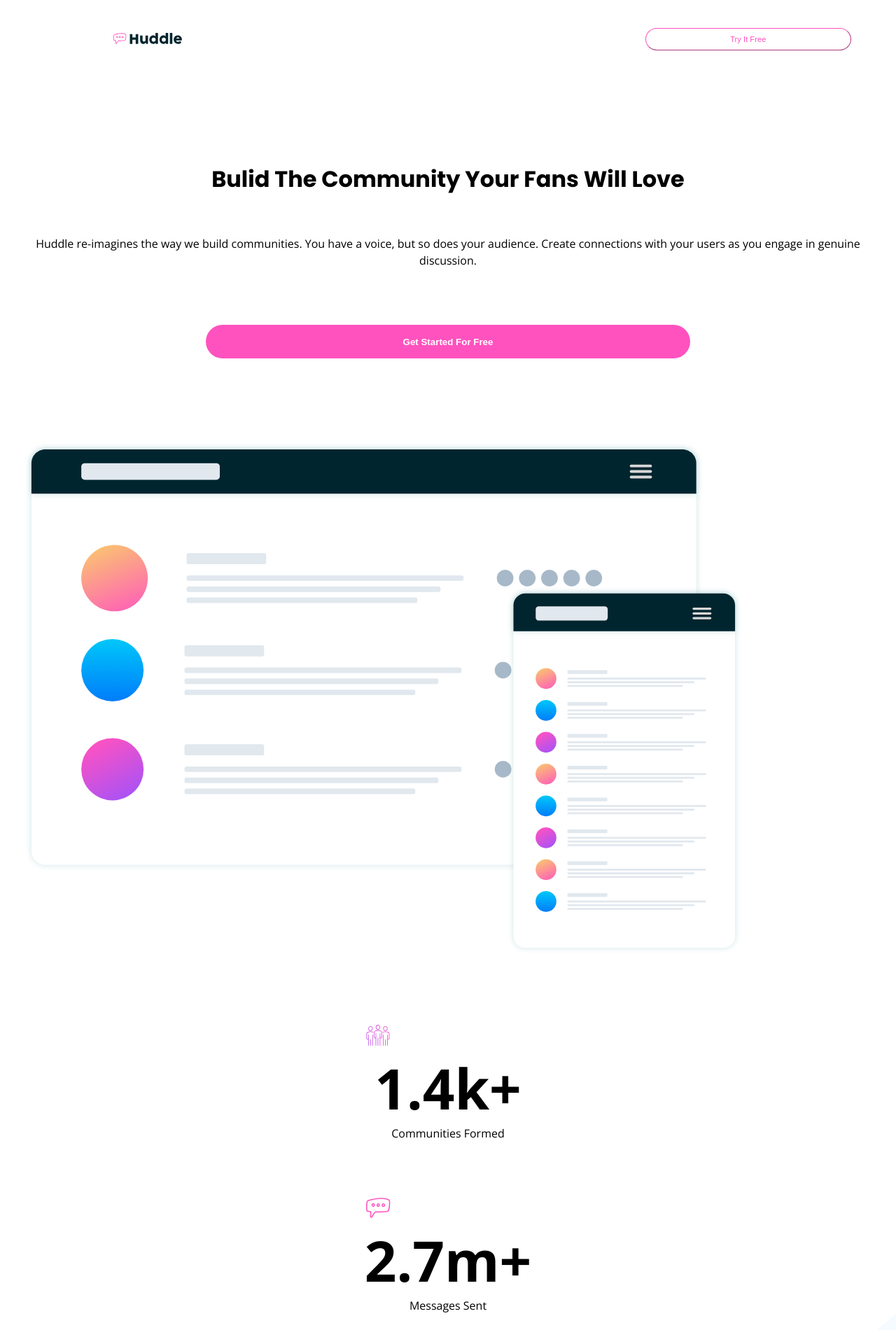
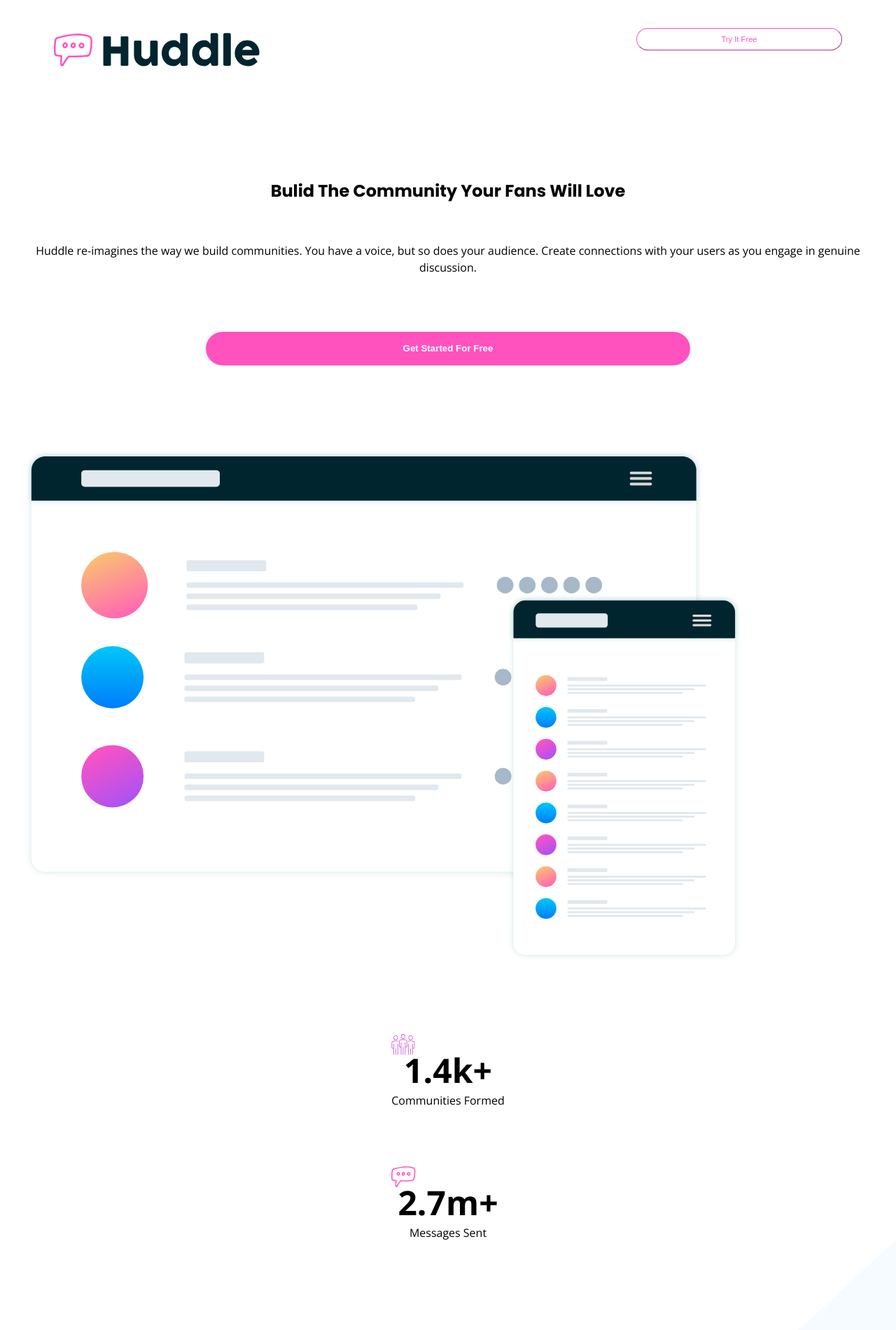
Before and after one commit to rasikbhatt/huddle, a plain HTML site: page index.html in a window 1280 px wide. Shown: the top 1900 px of the page at 70% size. Drawn offline with nearby package versions, Linux system fonts and the light colour scheme.

Commit message:
rectification

```diff
--- a/css/styles.css
+++ b/css/styles.css
@@ -9,11 +9,10 @@ html{
 header{
     display: flex;
     justify-content: space-between;
-    margin: 5vh 5vw 20vh 5vw;
+    margin: 5vh 6vw 20vh 6vw;
 }
 header img{
     width: 23vw;
-    height: 2vh;
     margin-top: 7px;
     object-fit: contain;
 }
@@ -31,9 +30,9 @@ header button{
     text-align: center;
     width: 100vw;
 }
-.start h1{
+.start h2{
     font-family: 'Poppins', sans-serif;
-    margin: 5px;
+    margin: 21px;
 }
 .start p{
     margin: 7vh 6vh 10vh 6vh;
@@ -61,11 +60,12 @@ header button{
     width: 35px;
     height: 30px;
     object-fit: contain;
-    margin-left: -25vh;
+    margin-left: -16vh;
+    margin-bottom: -16px;
 }
 .com-formed span{
     font-weight: 700;
-    font-size: 5rem;
+    font-size: 3rem;
 }
 .msg-sent{
     text-align: center;
@@ -75,11 +75,12 @@ header button{
     width: 35px;
     height: 30px;
     object-fit: contain;
-    margin-left: -25vh;
+    margin-left: -16vh;
+    margin-bottom:-16px;
 }
 .msg-sent span{
     font-weight: 700;
-    font-size: 5rem;
+    font-size: 3rem;
 }.grow{
     text-align: center;
 }
@@ -164,7 +165,7 @@ header button{
     border-radius: 2rem;
     border-width: 0rem;
 }
-.last{
+.last img{
     width: 100%;
     object-fit: contain;
 }
--- a/index.html
+++ b/index.html
@@ -15,7 +15,7 @@
         <button> Try It Free</button>
     </header>
     <div class="start">
-     <h1>Bulid The Community Your Fans Will Love</h1>
+     <h2>Bulid The Community Your Fans Will Love</h2>
      <p>Huddle re-imagines the way we build communities. You have a voice, but so does your audience. Create connections with your users as you engage in genuine discussion.
      </p>
      <button>Get Started For Free</button>
```
